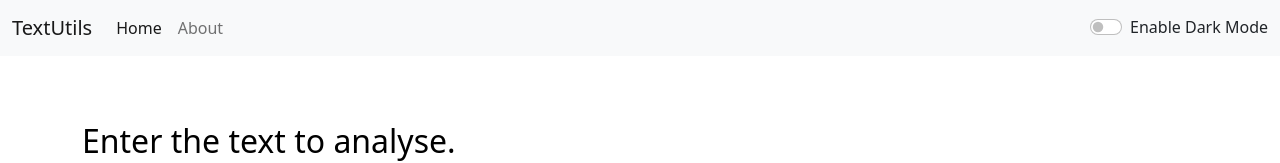
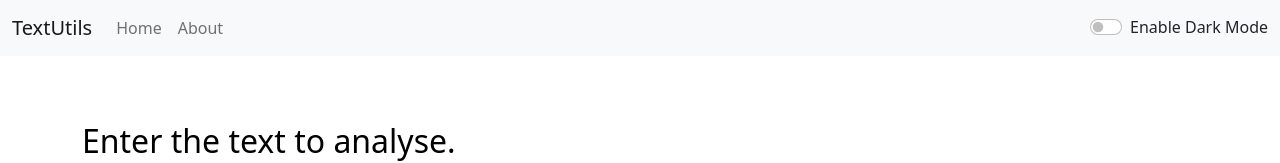
Before and after one commit to Programmer-Arif/TextUtils-React, a React (Create React App) app: page / in a window 1280 px wide. Shown: the top 163 px of the page. Built offline with nearby package versions, Linux system fonts and the light colour scheme.

Commit message:
Bugs Fixed

```diff
--- a/src/components/Navbar.js
+++ b/src/components/Navbar.js
@@ -4,20 +4,33 @@ import { Link } from 'react-router-dom';
 
 
 export default function Navbar(props) {
+
+    const highlight = (event)=>{
+        let home=document.getElementById('home');
+        let about=document.getElementById('about');
+        // console.log(event.target);
+        // event.target.classList.add('active');
+        if(event.target.id==='home'){
+            home.classList.add('active')
+            about.classList.remove('active')
+        }
+        else if(event.target.id==='about'){
+            about.classList.add('active')
+            home.classList.remove('active')
+        }
+    }
+
   return (
     <nav className={`navbar navbar-expand-lg navbar-${props.mode} bg-${props.mode}`}>
         <div className="container-fluid">
-        <Link className="navbar-brand" to="/">{props.title}</Link>
-        <button className="navbar-toggler" type="button" data-bs-toggle="collapse" data-bs-target="#navbarSupportedContent" aria-controls="navbarSupportedContent" aria-expanded="false" aria-label="Toggle navigation">
-            <span className="navbar-toggler-icon"></span>
-        </button>
+        <div className="navbar-brand">{props.title}</div>
         <div className="collapse navbar-collapse" id="navbarSupportedContent">
             <ul className="navbar-nav me-auto mb-2 mb-lg-0">
             <li className="nav-item">
-                <Link className="nav-link active" aria-current="page" to="/">Home</Link>
+                <Link id="home" className="nav-link" onClick={highlight} aria-current="page" to="/">Home</Link>
             </li>
             <li className="nav-item">
-                <Link className="nav-link" to="/about">{props.aboutText}</Link>
+                <Link id="about" className="nav-link" onClick={highlight} to="/about">{props.aboutText}</Link>
             </li>
             </ul>
             {/* <form className="d-flex">
--- a/src/components/TextForm.js
+++ b/src/components/TextForm.js
@@ -19,8 +19,9 @@ export default function TextForm(props) {
     const handleCopyClick = ()=>{
         let text = document.getElementById("myBox");
         // text.select();
-        navigator.clipboard.writeText(text.value);
+        // navigator.clipboard.writeText(text.value);
         // document.getSelection().removeAllRanges();
+        navigator.clipboard.writeText(text);
         props.showAlert("success","Copied to Clipboard")
     }
     const handleExtraSpaces = ()=>{
@@ -52,9 +53,9 @@ export default function TextForm(props) {
             <div className="container my-3" style={{color:props.mode==='light'?'black':'white'}}>
                 <h2>Your text summary</h2>
                 {/* <p>{text===""?0:text.split(" ").length} words and {text.length} characters</p> */}
-                <p>{text.split(" ").filter((element)=>{return element.length!==0}).length} words and {text.length} characters</p>
+                <p>{text.split(/\s+/).filter((element)=>{return element.length!==0}).length} words and {text.length} characters</p>
                 {/* <p>{text===""?0:0.008*text.split(" ").length} minutes required to read the text above</p> */}
-                <p>{0.008*text.split(" ").filter((element)=>{return element.length!==0}).length} minutes required to read the text above</p>
+                <p>{0.008*text.split(/\s+/).filter((element)=>{return element.length!==0}).length} minutes required to read the text above</p>
                 <h3>Preview</h3>
                 <p>{text.length>0?text:"Nothing to preview..."}</p>
             </div>
```
